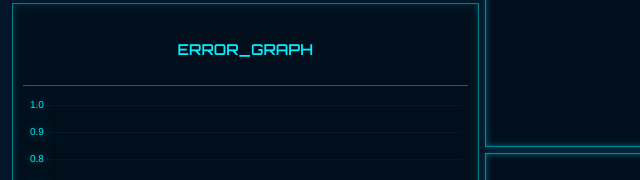
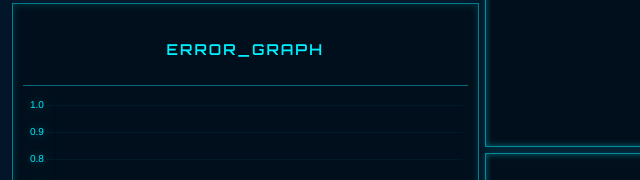
Before and after one commit to Prantik400/lazpo23-terminal, a website: page frontend/index.html in a window 1280 px wide. Shown: the part 387-567 px from the top of the page, 0-640 px from the left. Drawn offline with nearby package versions, Linux system fonts and the light colour scheme.

Commit message:
Checking

```diff
--- a/frontend/style.css
+++ b/frontend/style.css
@@ -494,7 +494,7 @@ button {
   text-align: center;
   /*flex-shrink: 0;*/
   margin-bottom: 6px;
-  letter-spacing: px;
+  letter-spacing: 2px;
   font-size: 15px;
 }
 /* BUTTON GRID */
```
